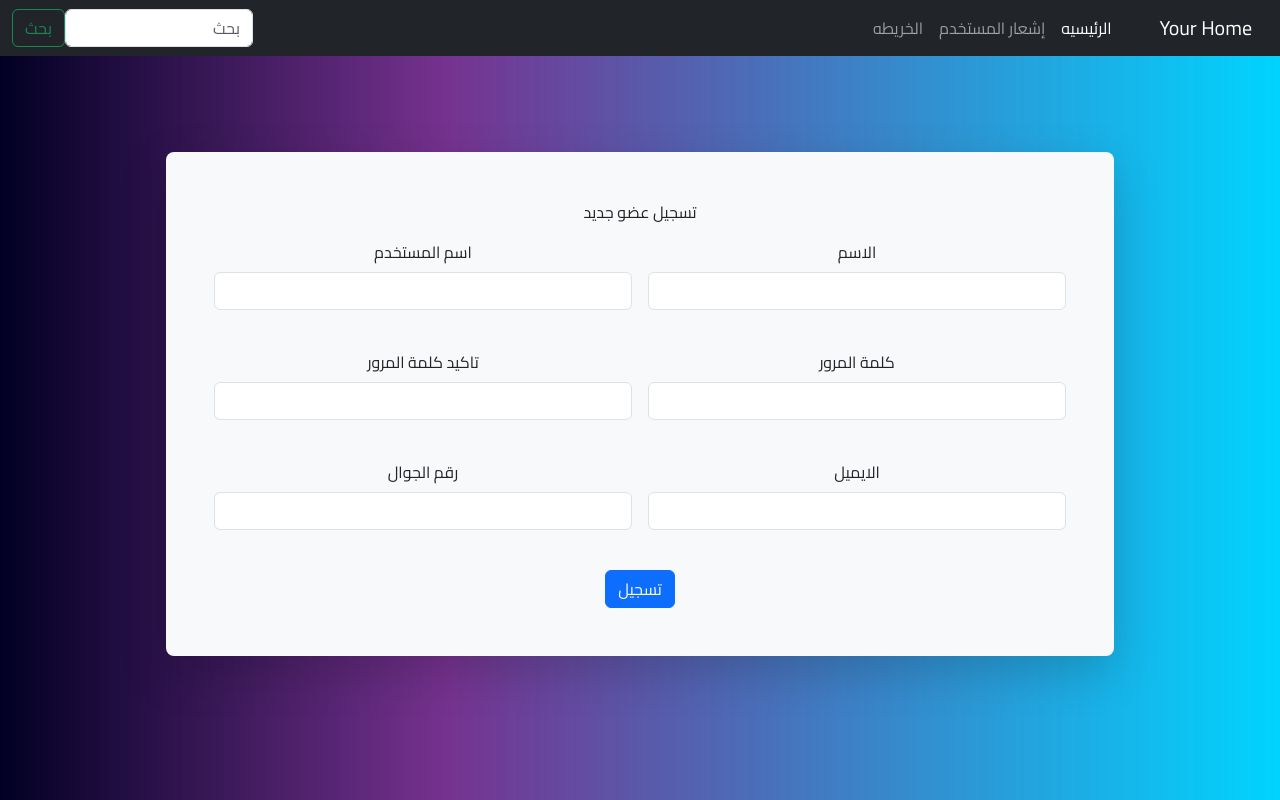
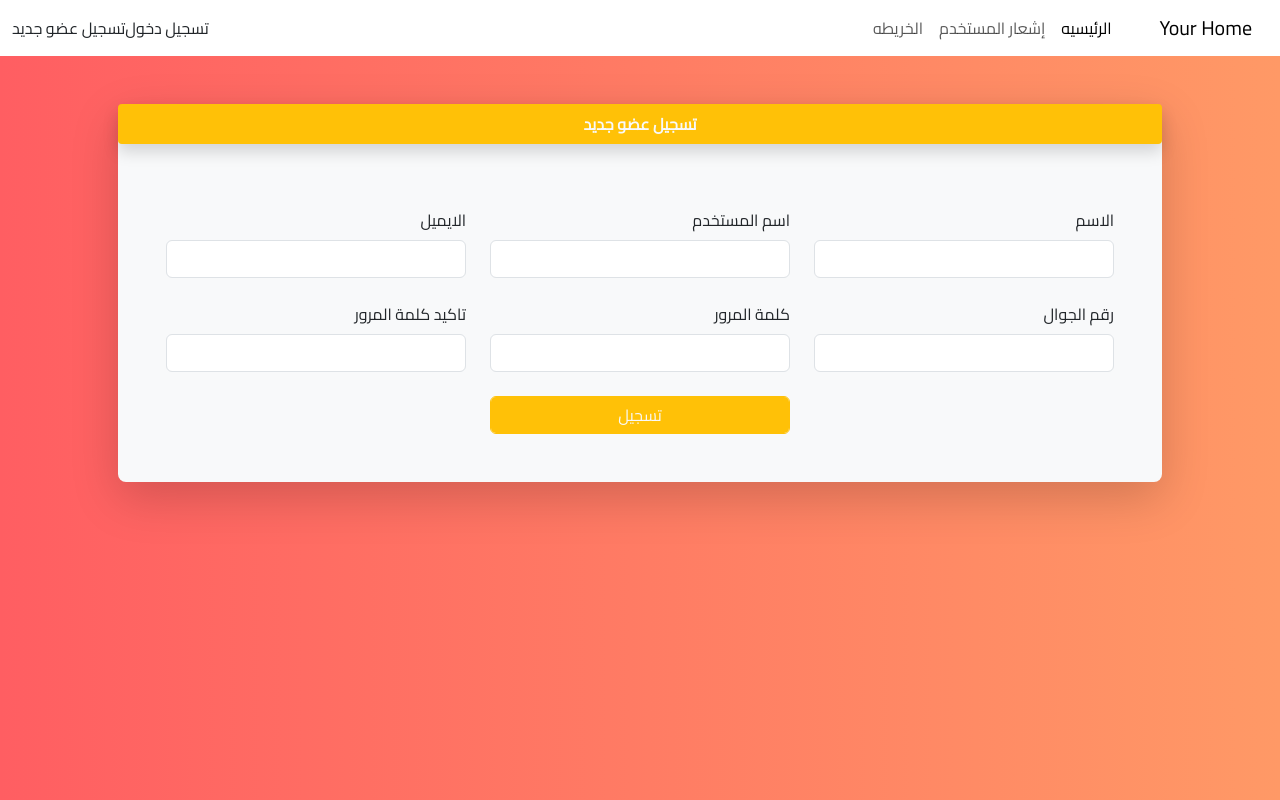
Before and after one commit to shhu2335/one, a PHP site: page /register.php in a window 1280 px wide. Run offline with PHP 8.4, Linux system fonts and the light colour scheme; some libraries are stand-ins or nearby versions; some web fonts are replaced.

Commit message:
تم اضافة رابط لصفحة الدخول والتسجيل تم تغيير لون الخلفية تم تعديل تصميم فورم تسجيل الدخول و التسجل

```diff
--- a/conection.php
+++ b/conection.php
@@ -8,7 +8,7 @@ $user = 'root';
 $pass = '';
 $charset = 'utf8mb4';
 
-$dsn = "mysql:host=$host;dbname=$db;charset=$charset";
+ $dsn = "mysql:host=$host;dbname=$db;charset=$charset";
 $options = [
     PDO::ATTR_ERRMODE            => PDO::ERRMODE_EXCEPTION,
     PDO::ATTR_DEFAULT_FETCH_MODE => PDO::FETCH_ASSOC,
--- a/css/style.css
+++ b/css/style.css
@@ -8,6 +8,10 @@ background: linear-gradient(90deg, rgba(2,0,36,1) 0%, rgba(90,9,121,0.8323704481
     overflow: auto;
     margin: 0 0 0 0;
     direction: rtl;
+    background: #ff9966;  /* fallback for old browsers */
+    background: -webkit-linear-gradient(to right, #ff5e62, #ff9966);  /* Chrome 10-25, Safari 5.1-6 */
+    background: linear-gradient(to right, #ff5e62, #ff9966); /* W3C, IE 10+/ Edge, Firefox 16+, Chrome 26+, Opera 12+, Safari 7+ */
+
 }
 
 
@@ -26,7 +30,7 @@ background: linear-gradient(90deg, rgba(2,0,36,1) 0%, rgba(90,9,121,0.8323704481
 .footer
 {
 
-    color: black;
+    color: #f8f8f8;
     background: #f0e5d6a1;
     text-align: center;
     margin: 15px auto 15px auto;
--- a/fun.php
+++ b/fun.php
@@ -91,15 +91,15 @@ include "conection.php";
 //Check that username is not already in use, if it is return an error.
     try
     {
-        if (isset($dsn))
+        if (isset($pdo))
         {
-            $user = $dsn->prepare('SELECT usernmae  from  user  WHERE usernmae = :usernmae ');
+            $user = $pdo->prepare('SELECT usernmae  from  user  WHERE usernmae = :usernmae ');
             $user->execute(['usernmae' => $username_var]);
-            $row = $user->fetch();
-
-            if ($row->rowCount() > 0)
+            $user->fetch();
+           $count = $user->rowCount();
+            if ( $count > 0)
             {
-                $MESSAGE_USER_EXISTS="اسم المستخدم مستخدم من قبل الرجاء ادخال اسم مستخدم آخر.";
+               $MESSAGE_USER_EXISTS="اسم المستخدم مستخدم من قبل الرجاء ادخال اسم مستخدم آخر.";
             }
             else
             {
@@ -107,9 +107,9 @@ include "conection.php";
                             (id,name,usernmae,password,phonenumber,email)
                    VALUES(:itID,:itname,:itusernmae,:itpassword,:itphonenumber,:itemail)"   ;
 
-                if (isset($dsn))
+                if (isset($pdo))
                 {
-                    $stmt = $dsn->prepare($sql);
+                    $stmt = $pdo->prepare($sql);
                 }
 
                 $stmt->execute($R=array(
--- a/header.php
+++ b/header.php
@@ -24,7 +24,7 @@
 <!--    <a class="m-1 p-1 btn btn-outline-light" href="index.php">الخريطه</a>-->
 <!--</div>-->
 
-<nav class="navbar navbar-expand-lg navbar-dark bg-dark">
+<nav class="navbar navbar-expand-lg navbar-light bg-white text-dark">
 
     <div class="container-fluid">
         <a class="navbar-brand" href="#">Your Home </a>
@@ -34,7 +34,7 @@
         <div class="collapse navbar-collapse" id="navbarScroll">
             <ul class="navbar-nav navbar-nav-scroll" style="--bs-scroll-height: 100px;">
                 <li class="nav-item">
-                    <a class="nav-link active" aria-current="page" href="#">الرئيسيه</a>
+                    <a class="nav-link active" aria-current="page" href="index.php">الرئيسيه</a>
                 </li>
                 <li class="nav-item">
                     <a class="nav-link" href="#">إشعار المستخدم </a>
@@ -54,10 +54,13 @@
                     <a class="nav-link " href="#" tabindex="-1" aria-disabled="true">الخريطه </a>
                 </li>
             </ul>
-            <form class="d-flex me-auto my-2 my-lg-0">
-                <input class="form-control " type="search" placeholder="بحث" aria-label="بحث">
-                <button class="btn btn-outline-success" type="submit">بحث</button>
-            </form>
+
+            <a class="nav-link d-flex me-auto " href="login.php">تسجيل دخول</a>
+            <a class="nav-link d-flex " href="register.php">تسجيل عضو جديد</a>
+<!--            <form class="d-flex me-auto my-2 my-lg-0">-->
+<!--                <input class="form-control " type="search" placeholder="بحث" aria-label="بحث">-->
+<!--                <button class="btn btn-outline-primary mx-3" type="submit">بحث</button>-->
+<!--            </form>-->
         </div>
     </div>
 </nav>
--- a/register.php
+++ b/register.php
@@ -3,53 +3,54 @@
 
 include "conection.php";
 include "header.php";
+include "fun.php";
+
 ?>
 
 
-
-<div class = "container p-5">
-    <div class="text-center m-5 p-5 bg-light  shadow-lg  rounded-3">
-    <p class="fs-6"> تسجيل عضو جديد</p>
-        <form class="row g-3" method="post" action="fun.php">
-            <div class="col-md-6">
+<div class = "container p-5 ">
+    <div class="text-center w-auto  bg-light  shadow-lg  rounded-3">
+    <p class="fw-bolder bg-warning text-light shadow  text-center p-2 rounded-1"> تسجيل عضو جديد</p>
+        <form class="row p-5  text-end" method="post" action="register.php">
+            <div class="col-md-4">
                 <label for="name_form" class="form-label">الاسم</label>
                 <input type="text" class="form-control" id="name_form" name="name_form">
-                <label for="username_form" class="form-label"><?php  if (isset($name_var_Err)) { echo $name_var_Err;} ?> </label>
+                <label for="username_form" class="alert- alert-danger shadow  rounded-3"><?php  if (isset($name_var_Err)) { echo $name_var_Err;} ?> </label>
 
             </div>
-            <div class="col-md-6">
+            <div class="col-md-4">
                 <label for="username_form" class="form-label">اسم المستخدم</label>
                 <input type="text" class="form-control" id="username_form" name="username_form">
-                <label for="username_form" class="form-label"><?php  if (isset($MESSAGE_USER_EXISTS)) { echo $MESSAGE_USER_EXISTS; }?> </label>
+                <label for="username_form" class="lert- alert-danger shadow px-2 mt-1 rounded-2"><?php  if (isset($MESSAGE_USER_EXISTS)) { echo $MESSAGE_USER_EXISTS; }?> </label>
             </div>
 
-            <div class="col-md-6">
-                <label for="password_form" class="form-label">كلمة المرور</label>
-                <input type="password" class="form-control" id="password_form" name="password_form">
-                <label for="username_form" class="form-label"><?php  if (isset($password_var_Err)) { echo $password_var_Err; }?> </label>
-            </div>
-
-            <div class="col-md-6">
-                <label for="password_con_form" class="form-label">تاكيد كلمة المرور</label>
-                <input type="password" class="form-control" id="password_con_form" name="password_con_form">
-                <label for="username_form" class="form-label"><?php  if (isset($password_con_var_Err)) { echo $password_con_var_Err; }?> </label>
-            </div>
-
-            <div class="col-md-6">
+            <div class="col-md-4">
                 <label for="email_from" class="form-label">الايميل</label>
                 <input type="email" class="form-control" id="email_from" name="email_from">
                 <label for="username_form" class="form-label"><?php  if (isset($email_from_var_Err)) { echo $email_from_var_Err; }?> </label>
             </div>
 
 
-            <div class="col-md-6">
+            <div class="col-md-4">
                 <label for="phone_number_form" class="form-label">رقم الجوال</label>
                 <input type="number" class="form-control" id="phone_number_form" name="phone_number_form">
                 <label for="username_form" class="form-label"><?php  if (isset($phone_number_var_Err)) { echo $phone_number_var_Err;} ?> </label>
             </div>
 
-            <div class="col-12">
-                <button type="submit" class="btn btn-primary" name="submit_form_user" >تسجيل </button>
+            <div class="col-md-4">
+                <label for="password_form" class="form-label">كلمة المرور</label>
+                <input type="password" class="form-control" id="password_form" name="password_form">
+                <label for="username_form" class="form-label"><?php  if (isset($password_var_Err)) { echo $password_var_Err; }?> </label>
+            </div>
+
+            <div class="col-md-4">
+                <label for="password_con_form" class="form-label">تاكيد كلمة المرور</label>
+                <input type="password" class="form-control" id="password_con_form" name="password_con_form">
+                <label for="username_form" class="form-label"><?php  if (isset($password_con_var_Err)) { echo $password_con_var_Err; }?> </label>
+            </div>
+
+            <div class="col-md-4 mx-auto">
+                <button type="submit" class="btn btn-warning text-light form-control" name="submit_form_user" >تسجيل </button>
             </div>
         </form>
 
```
Also changed, not shown: index.php (+14 -14 lines), login.php (+14 -13 lines).
